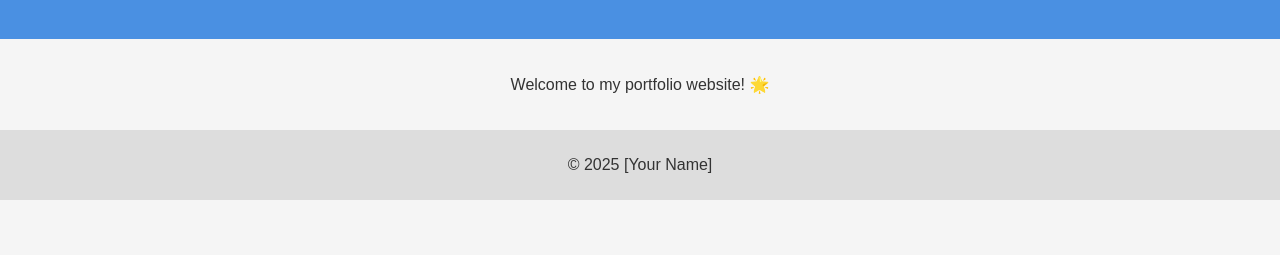
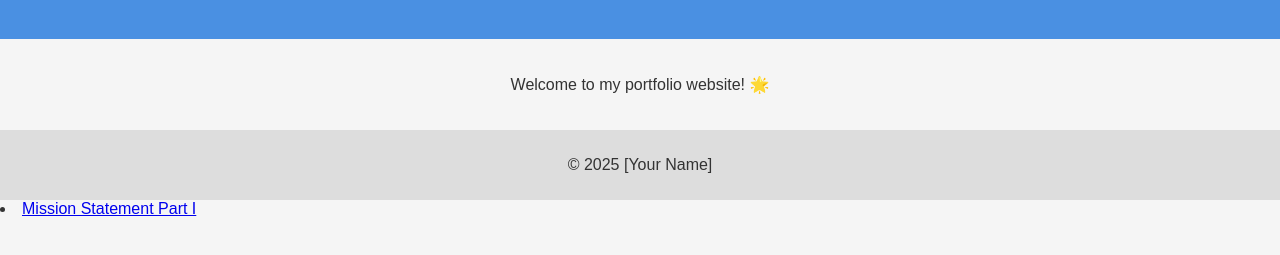
Before and after one commit to gil24009-rgb/wdd131, a plain HTML site: page index.html in a window 1280 px wide. Shown: the part 81-336 px from the top of the page. Drawn offline with Linux system fonts and the light colour scheme.

Commit message:
docs(portfolio): link to mission page

```diff
--- a/index.html
+++ b/index.html
@@ -2,7 +2,7 @@
 <html lang="en">
 <head>
   <meta charset="UTF-8">
-  <title>"[Sihyeon Gil]": WDD 131 Portfolio</title>
+  <title>"<div Sihyeon="" Gil=""></div>": WDD 131 Portfolio</title>
   <meta name="description" content="This is my portfolio for WDD 131.">
   <meta name="author" content="[Sihyeon Gil]">
   <link rel="stylesheet" href="style.css">
@@ -21,3 +21,4 @@
   </footer>
 </body>
 </html>
+<li><a href="./mission/">Mission Statement Part I</a></li>
```
